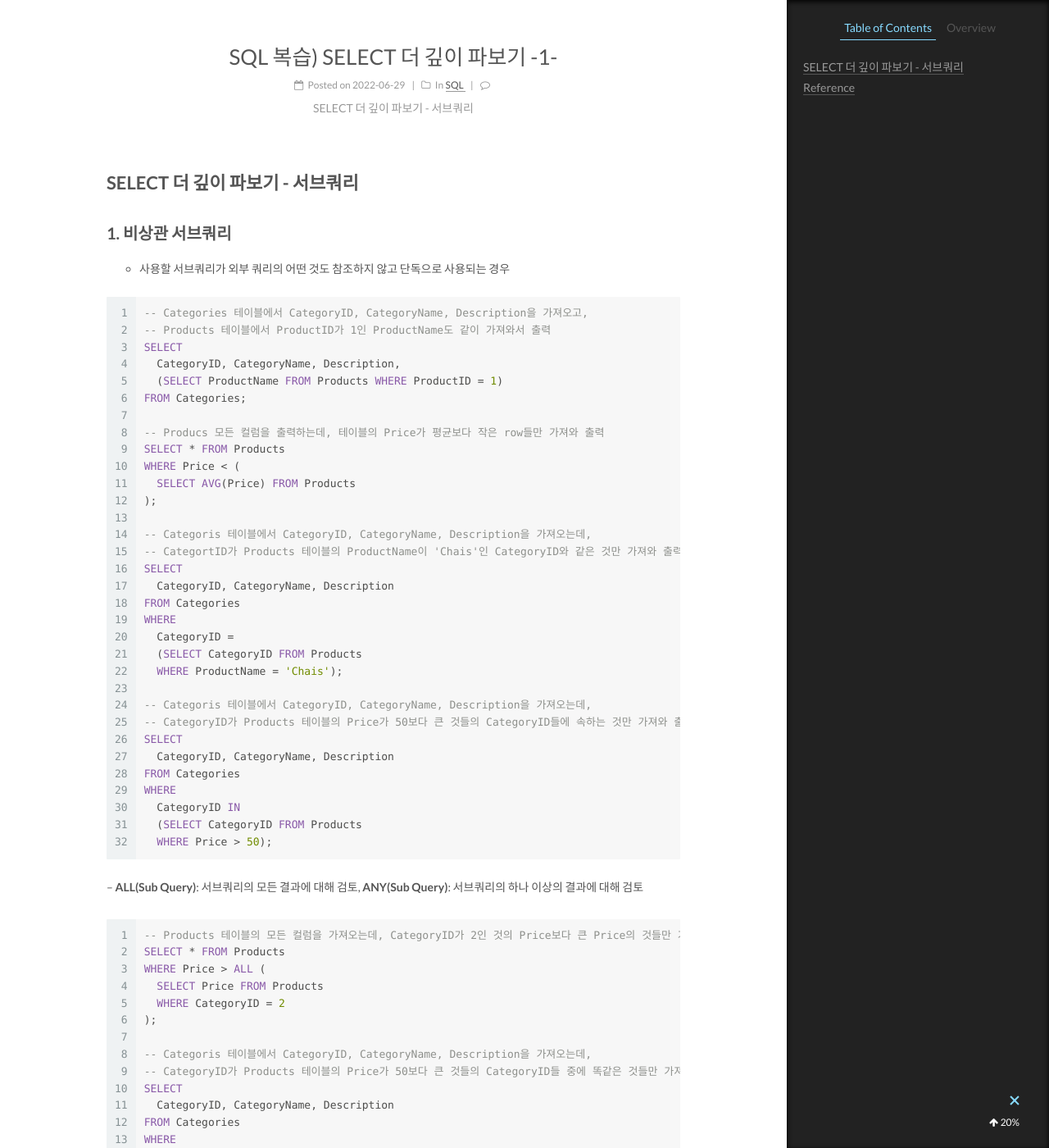
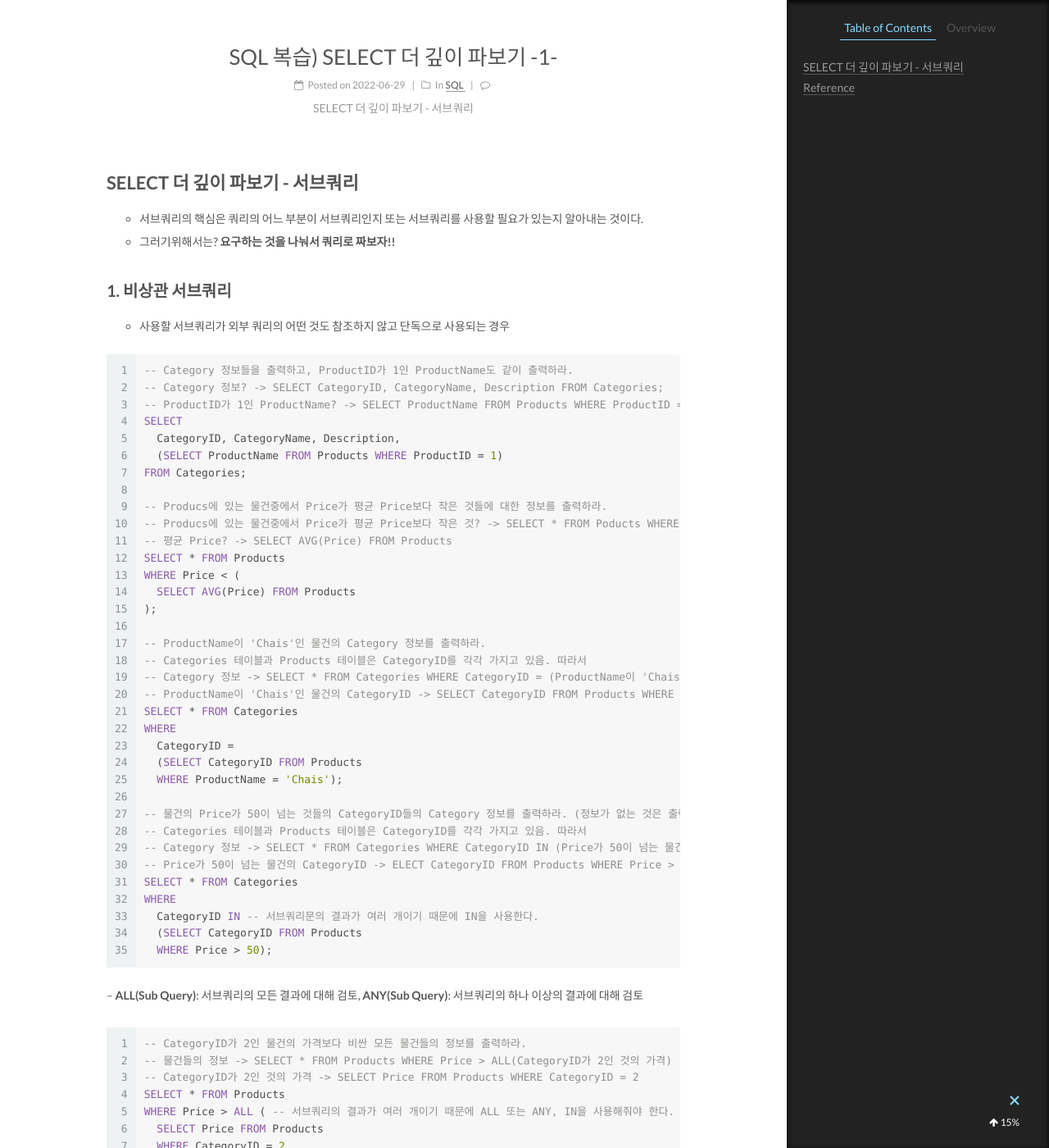
Before and after one commit to DoIn-Sin/DoIn-Sin.github.io, a Jekyll site: the page built from _posts/2022-06-29-review-sql-3.md, in a window 1280 px wide and 1400 px high, scrolled down 327 px. Shown: the whole window at 82% size. Built offline with Jekyll 4.4.1, drawn with Linux system fonts in a browser that asks for light colours; comment, search, counter and statistics services are not loaded; some of the changed text lies outside the part shown.

Commit message:
sql-review4

````diff
--- a/_posts/2022-06-29-review-sql-3.md
+++ b/_posts/2022-06-29-review-sql-3.md
@@ -10,41 +10,46 @@ tags:
 ---
 
 # SELECT 더 깊이 파보기 - 서브쿼리
+- 서브쿼리의 핵심은 쿼리의 어느 부분이 서브쿼리인지 또는 서브쿼리를 사용할 필요가 있는지 알아내는 것이다.
+- 그러기위해서는? **요구하는 것을 나눠서 쿼리로 짜보자!!**
 
 ## 1. 비상관 서브쿼리
 - 사용할 서브쿼리가 외부 쿼리의 어떤 것도 참조하지 않고 단독으로 사용되는 경우
 
 ```sql
--- Categories 테이블에서 CategoryID, CategoryName, Description을 가져오고,
--- Products 테이블에서 ProductID가 1인 ProductName도 같이 가져와서 출력
+-- Category 정보들을 출력하고, ProductID가 1인 ProductName도 같이 출력하라.
+-- Category 정보? -> SELECT CategoryID, CategoryName, Description FROM Categories;
+-- ProductID가 1인 ProductName? -> SELECT ProductName FROM Products WHERE ProductID = 1;
 SELECT
   CategoryID, CategoryName, Description,
   (SELECT ProductName FROM Products WHERE ProductID = 1)
 FROM Categories;
 
--- Producs 모든 컬럼을 출력하는데, 테이블의 Price가 평균보다 작은 row들만 가져와 출력
+-- Producs에 있는 물건중에서 Price가 평균 Price보다 작은 것들에 대한 정보를 출력하라.
+-- Producs에 있는 물건중에서 Price가 평균 Price보다 작은 것? -> SELECT * FROM Poducts WHERE Price < (평균 Price)
+-- 평균 Price? -> SELECT AVG(Price) FROM Products
 SELECT * FROM Products
 WHERE Price < (
   SELECT AVG(Price) FROM Products
 );
 
--- Categoris 테이블에서 CategoryID, CategoryName, Description을 가져오는데,
--- CategortID가 Products 테이블의 ProductName이 'Chais'인 CategoryID와 같은 것만 가져와 출력
-SELECT
-  CategoryID, CategoryName, Description
-FROM Categories
+-- ProductName이 'Chais'인 물건의 Category 정보를 출력하라.
+-- Categories 테이블과 Products 테이블은 CategoryID를 각각 가지고 있음. 따라서
+-- Category 정보 -> SELECT * FROM Categories WHERE CategoryID = (ProductName이 'Chais'인 물건의 CategoryID)
+-- ProductName이 'Chais'인 물건의 CategoryID -> SELECT CategoryID FROM Products WHERE ProductName = 'Chais'
+SELECT * FROM Categories
 WHERE
   CategoryID =
   (SELECT CategoryID FROM Products
   WHERE ProductName = 'Chais');
 
--- Categoris 테이블에서 CategoryID, CategoryName, Description을 가져오는데,
--- CategoryID가 Products 테이블의 Price가 50보다 큰 것들의 CategoryID들에 속하는 것만 가져와 출력
-SELECT
-  CategoryID, CategoryName, Description
-FROM Categories
+-- 물건의 Price가 50이 넘는 것들의 CategoryID들의 Category 정보를 출력하라. (정보가 없는 것은 출력하지 않음)
+-- Categories 테이블과 Products 테이블은 CategoryID를 각각 가지고 있음. 따라서
+-- Category 정보 -> SELECT * FROM Categories WHERE CategoryID IN (Price가 50이 넘는 물건의 CategoryID)
+-- Price가 50이 넘는 물건의 CategoryID -> ELECT CategoryID FROM Products WHERE Price > 50
+SELECT * FROM Categories
 WHERE
-  CategoryID IN
+  CategoryID IN -- 서브쿼리문의 결과가 여러 개이기 때문에 IN을 사용한다.
   (SELECT CategoryID FROM Products
   WHERE Price > 50);
 ```
@@ -52,15 +57,20 @@ WHERE
 -- **ALL(Sub Query)**: 서브쿼리의 모든 결과에 대해 검토, **ANY(Sub Query)**: 서브쿼리의 하나 이상의 결과에 대해 검토
 
 ```sql
--- Products 테이블의 모든 컬럼을 가져오는데, CategoryID가 2인 것의 Price보다 큰 Price의 것들만 가져와 출력
+-- CategoryID가 2인 물건의 가격보다 비싼 모든 물건들의 정보를 출력하라.
+-- 물건들의 정보 -> SELECT * FROM Products WHERE Price > ALL(CategoryID가 2인 것의 가격)
+-- CategoryID가 2인 것의 가격 -> SELECT Price FROM Products WHERE CategoryID = 2
 SELECT * FROM Products
-WHERE Price > ALL (
+WHERE Price > ALL ( -- 서브쿼리의 결과가 여러 개이기 때문에 ALL 또는 ANY, IN을 사용해줘야 한다.
   SELECT Price FROM Products
   WHERE CategoryID = 2
 );
 
--- Categoris 테이블에서 CategoryID, CategoryName, Description을 가져오는데,
--- CategoryID가 Products 테이블의 Price가 50보다 큰 것들의 CategoryID들 중에 똑같은 것들만 가져와 출력
+
+-- 가격이 50보다 비싼 물건의 카테고리 정보를 출력하라.
+-- Categories 테이블과 Products 테이블은 CategoryID를 각각 가지고 있음. 따라서
+-- 카테고리 정보 -> SELECT * FROM Categories WHERE CategryID = ANY(가격이 50보다 비싼 물건의 CategoryID)
+-- 가격이 50보다 비싼 물건의 CategoryID -> SELECT CategoryID FROM Products WHERE Price > 50
 SELECT
   CategoryID, CategoryName, Description
 FROM Categories
@@ -74,8 +84,9 @@ WHERE
 - 내부 쿼리의 값이 결정 되는데 외부 쿼리에 의존하는 경우
 
 ```sql
--- Products 테이블의 ProductID, ProductName을 가져오고,
--- CategoryID는 Categories 테이블의 CategoryID과 같은 것만 가져와 출력
+-- Categories 테이블과 Products 테이블의 CategoryID과 같은 것의 ProductID, ProductName, CategoryName을 출력하라
+-- Categories 테이블과 Products 테이블의 CategoryID과 같은 것의 CategoryName-> SELECT CateGoryName FROM Categories WHERE Categories.CategoryID = Products.CategoryID
+-- ProductID, ProductName -> SELECT ProductID, ProductName FROM Products
 SELECT
   ProductID, ProductName,
   (
@@ -84,6 +95,10 @@ SELECT
   ) AS CategoryName
 FROM Products P;
 
+-- SupplierName, Country, City 정보와 각 나라와 도시의 고객 수를 출력하라.
+-- SupplierName, Country, City 정보 -> SELECT SupplierName, Country, City FROM Suppliers
+-- 각 나라의 고객 수 -> SELECT COUNT(*) FROM Customers WHERE Customers.Country = Suppliers.Country
+-- 각 도시의 고객 수 -> SELECT COUNT(*) FROM Customers WHERE Customers.City = Suppliers.City
 SELECT
   SupplierName, Country, City,
   (
@@ -97,6 +112,10 @@ SELECT
   ) AS CustomersInTheCity
 FROM Suppliers S;
 
+-- 물건의 최고가와 평균가, 그리고 이에 대한 CategoryID, CategoryName를 출력하라.
+-- 최고가 -> SELECT MAX(Price) FROM Products WHERE Products.CategoryID = Categories.CategoryID
+-- 평균가 -> SELECT AVG(Price) FROM Products WHERE Products.CategoryID = Categories.CategoryID
+-- 이에 대한 CategoryID, CategoryName -> SELECT CategoryID, CategoryName, 최고가, 평균가 FROM Categories
 SELECT
   CategoryID, CategoryName,
   (
@@ -109,10 +128,12 @@ SELECT
   ) AS AveragePrice
 FROM Categories C;
 
+-- 하나의 테이블에서 서브쿼리를 발생시킬 수도 있다.
+-- 가격이 평균가격보다 낮은 물건의 ProductID, ProductName, CategoruID, Price를 출력하라.
+-- 가격이 평균가격보다 낮은 물건 -> WHERE Price < (SELECT AVG(Price) FROM Products WHERE Products.CategoryID = Products.CategoryID)
+-- ProductID, ProductName, CategoruID, Price를 출력 -> SELECTR ProductID, ProductName, CategoruID, Price FROM Products
 SELECT
   ProductID, ProductName, CategoryID, Price
-  -- ,(SELECT AVG(Price) FROM Products P2
-  -- WHERE P2.CategoryID = P1.CategoryID)
 FROM Products P1
 WHERE Price < (
   SELECT AVG(Price) FROM Products P2
````
Also changed, not shown: _posts/2022-06-30-review-sql-4.md (+1 -3 lines), _posts/2022-07-01-review-sql-5.md (added, +153 -0 lines).
